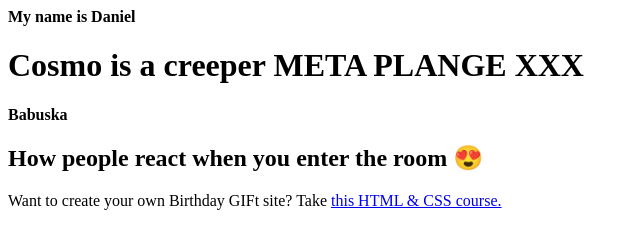
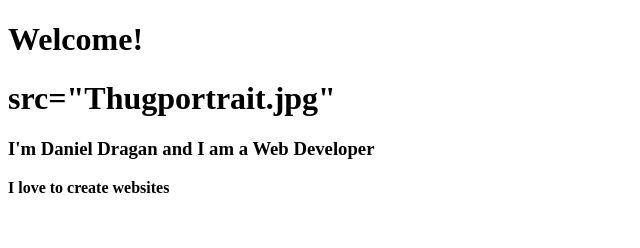
Before and after one commit to danieldraganweb/Test123Web, a plain HTML site: page index.html in a window 1280 px wide. Shown: the whole page, without its empty margins (0-640 px from the left). Drawn offline with Linux system fonts and the light colour scheme.

Commit message:
Add Image

```diff
--- a/index.html
+++ b/index.html
@@ -4,23 +4,15 @@
     <meta charset="UTF-8">
     <meta http-equiv="X-UA-Compatible" content="IE=edge">
     <meta name="viewport" content="width=device-width, initial-scale=1.0">
-    <title>UNCLEPUNK</title>
+    <title>DanielDraganWebDeveloper</title>
 </head>
 <body>
-    <b>My name is Daniel
-        <h1>
-            Cosmo is a creeper
-            META PLANGE XXX
-        </h1>
-        <p>Babuska</p>
+    <b>
+        <h1>Welcome!</h1>
+        <h1>src="Thugportrait.jpg"</h1>
+        <h3>I'm Daniel Dragan and I am a Web Developer</h3>
+        <p>I love to create websites</p>
     </b>
 
 </body>
 </html>
-<style>body
-</style>
-<div class="gift-section">
-            <h2 class="gift-title">How people react when you enter the room 😍</h2>
-            <div class="gift-img" id="gift-img-hot"></div>
-            <!-- Add the footer here. -->
-        <p id="footer">Want to create your own Birthday GIFt site? Take <a href="https://scrimba.com/learn/htmlandcss" target="_blank">this HTML & CSS course.</a></p>
```
Also changed, not shown: Images/Thugportrait.jpg (added).
